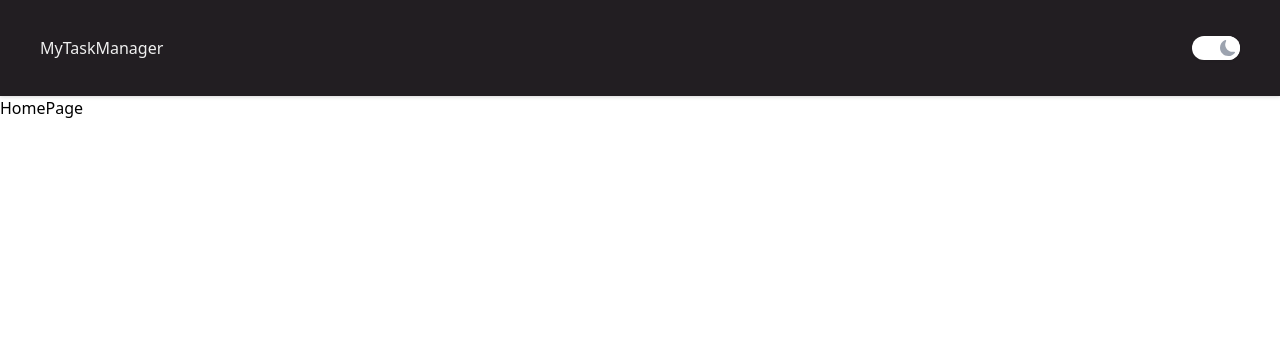
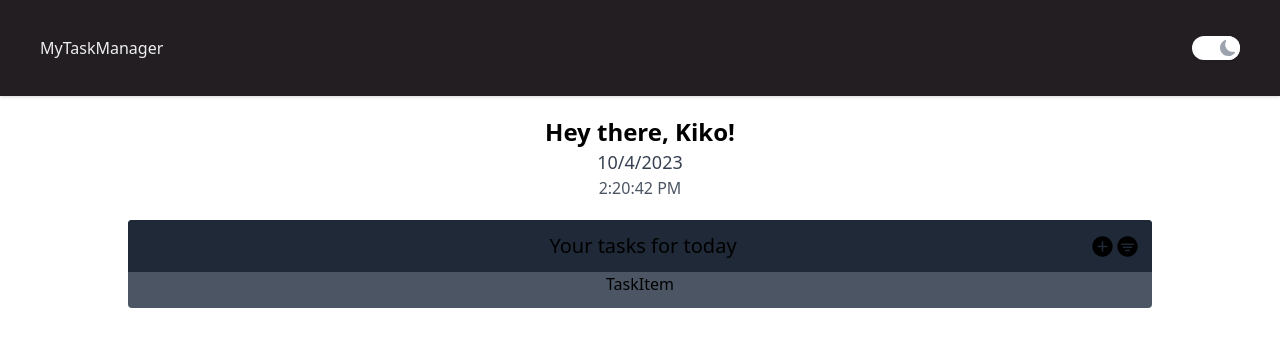
Before and after one commit to kristiangal/task-manager, a React (Vite) app: page / in a window 1280 px wide. Shown: the top 346 px of the page. Built offline with nearby package versions, Linux system fonts and the light colour scheme.

Commit message:
add task container and task item components

```diff
--- a/src/components/Nav.jsx
+++ b/src/components/Nav.jsx
@@ -13,7 +13,7 @@ const Nav = () => {
 
   return (
     <nav
-      className={`h-10 px-10 py-12 flex justify-between items-center ${theme}Theme drop-shadow`}
+      className={`h-10 px-10 py-12 flex justify-between items-center ${theme}Theme drop-shadow transition-all duration-300`}
     >
       <h1 className="font-medium">MyTaskManager</h1>
       <div
--- /dev/null
+++ b/src/components/tasks/TaskContainer.jsx
@@ -0,0 +1,26 @@
+import React from "react";
+import TaskItem from "./TaskItem";
+
+import { IoIosAddCircle } from "react-icons/io";
+import { IoFilterCircleSharp } from "react-icons/io5";
+
+const TaskContainer = () => {
+  return (
+    <div className="mx-auto pb-3 text-center w-4/5 bg-gray-600 rounded overflow-hidden">
+      <div className="list-header p-3 bg-gray-800 flex justify-between items-center">
+        <h1 className="font-medium text-xl mx-auto pl-14">
+          Your tasks for today
+        </h1>
+        <div className="icons flex">
+          <IoIosAddCircle size={25} />
+          <IoFilterCircleSharp size={25} />
+        </div>
+      </div>
+      <div className="task-list">
+        <TaskItem />
+      </div>
+    </div>
+  );
+};
+
+export default TaskContainer;
--- /dev/null
+++ b/src/components/tasks/TaskItem.jsx
@@ -0,0 +1,7 @@
+import React from "react";
+
+const TaskItem = () => {
+  return <div>TaskItem</div>;
+};
+
+export default TaskItem;
--- a/src/pages/HomePage.jsx
+++ b/src/pages/HomePage.jsx
@@ -1,7 +1,31 @@
 import React from "react";
+import { useState, useEffect } from "react";
+
+import { useSelector } from "react-redux";
+
+import TaskContainer from "../components/tasks/TaskContainer";
 
 const HomePage = () => {
-  return <div>HomePage</div>;
+  const name = "Kiko";
+  const [time, setTime] = useState(new Date());
+
+  const { theme } = useSelector((state) => state.theme);
+  const date = new Date().toLocaleDateString();
+  useEffect(() => {
+    setInterval(() => setTime(new Date()), 1000);
+  }, []);
+  return (
+    <main>
+      <div className="info-section text-center py-5">
+        <h1 className="text-2xl font-semibold">Hey there, {name}!</h1>
+        <h2 className="text-lg font-medium text-gray-700">{date}</h2>
+        <h2 className="font-medium text-gray-600">
+          {time.toLocaleTimeString()}
+        </h2>
+      </div>
+      <TaskContainer />
+    </main>
+  );
 };
 
 export default HomePage;
```
